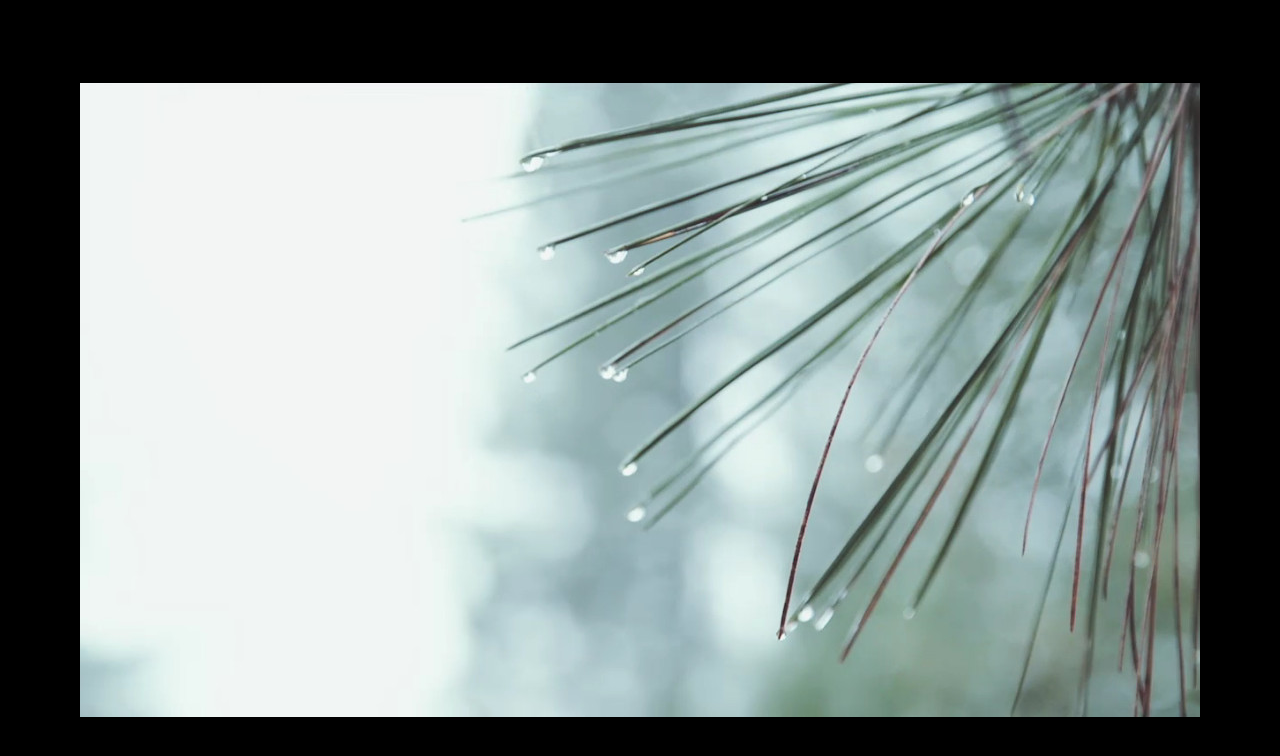
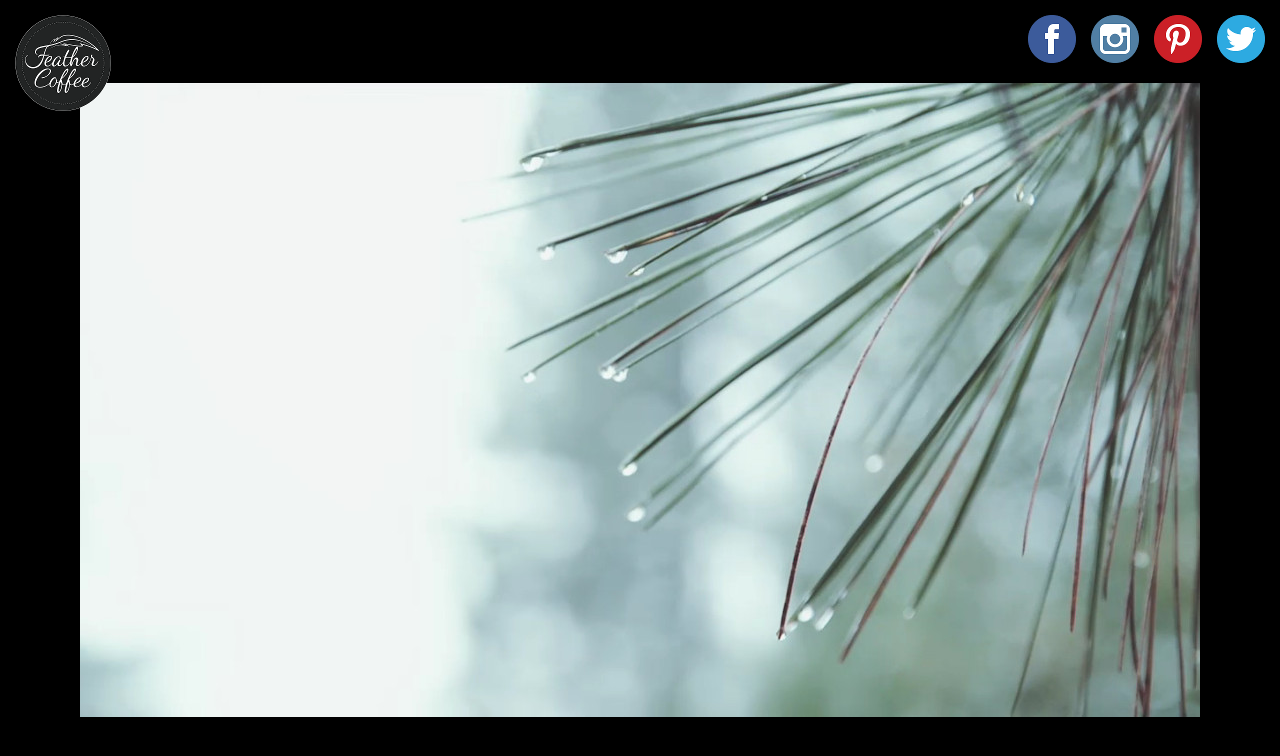
Before and after one commit to feathercoffee/feathercoffee.github.io, a plain HTML site: page index.html in a window 1280 px wide. Drawn offline with Linux system fonts and the light colour scheme.

Commit message:
#1 Add logo and social media icons

```diff
--- a/index.html
+++ b/index.html
@@ -2,32 +2,9 @@
 <html lang="en">
 	<head>
 		<meta name="viewport" content="initial-scale=1, maximum-scale=1, width=device-width, user-scalable=no">
+		<link rel="shortcut icon" href="favicon.ico" />
 		<title>Feather Coffee</title>
-		<style type="text/css">
-			video#background {
-				position: fixed;
-				right: 0;
-				bottom: 0;
-				min-width: 100%;
-				min-height: 100%;
-				width: auto;
-				height: auto;
-				z-index: -100;
-				background: url('images/Website_B-Roll_V1.jpg') no-repeat;
-				background-size: cover;
-			}
-			video {
-				display: block;
-			}
-			@media screen and (max-device-width: 800px) {
-				body {
-					background: url('images/Website_B-Roll_V1.jpg') #000 no-repeat center center fixed;
-				}
-				#background {
-					display: none;
-				}
-			}
-		</style>
+		<link rel="Stylesheet" href="style/main.css" />
 		<!--[if lt IE 9]>
 		<script>
 			document.createElement('video');
@@ -35,6 +12,13 @@
 		<![endif]-->
 	</head>
 	<body>
+		<div id="header">
+			<a id="logo" class="header-sprite" href="/" text="Feather Coffee" alt="Feather Coffee"></a>
+			<a id="twitter" class="social-media-icon header-sprite" href="https://twitter.com/feathercoffee" target="_blank" text="Feather Coffee on Twitter" alt="Feather Coffee on Twitter"></a>
+			<a id="pinterest" class="social-media-icon header-sprite" href="https://www.pinterest.com/melgron/feather-coffee-rare-disease-kickstarter-campaign/" target="_blank" text="Feather Coffee on Pinterest" alt="Feather Coffee on Pinterest"></a>
+			<a id="instagram" class="social-media-icon header-sprite" href="https://instagram.com/feathercoffee" target="_blank" text="Feather Coffee on Instagram" alt="Feather Coffee on Instagram"></a>
+			<a id="facebook" class="social-media-icon header-sprite" href="https://facebook.com/feathercoffee" target="_blank" text="Feather Coffee on Facebook" alt="Feather Coffee on Facebook"></a>
+		</div>
 		<video autoplay loop poster="images/Website_B-Roll_V1.jpg" id="background">
 			<source src="videos/Website_B-Roll_V1.webm" type="video/webm">
 			<source src="videos/Website_B-Roll_V1.mp4" type="video/mp4">
--- /dev/null
+++ b/style/main.css
@@ -0,0 +1,84 @@
+html {
+	font-size: 100%;
+	-moz-text-size-adjust: none;
+	-webkit-text-size-adjust: none;
+	-ms-text-size-adjust: none;
+	text-size-adjust: none;
+	-webkit-tap-highlight-color: transparent;
+}
+body {
+	margin: 15px 15px;
+	padding: 0;
+}
+video#background {
+	position: fixed;
+	right: 0;
+	bottom: 0;
+	min-width: 100%;
+	min-height: 100%;
+	width: auto;
+	height: auto;
+	z-index: -100;
+	background: url('/images/Website_B-Roll_V1.jpg') no-repeat;
+	background-size: cover;
+}
+video {
+	display: block;
+}
+@media screen and (max-device-width: 800px) {
+	body {
+		background: url('/images/Website_B-Roll_V1.jpg') #000 no-repeat center center fixed;
+	}
+	#background {
+		display: none;
+	}
+}
+.header-sprite {
+	background: url('/images/header-sprite.png') no-repeat center center;
+}
+.social-media-icon {
+	height: 48px;
+	width: 48px;
+	display: inline-block;
+	float: right;
+	margin-left: 15px;
+}
+#facebook.social-media-icon {
+	background-position: 0 0;
+}
+#instagram.social-media-icon {
+	background-position: 0 -48px;
+}
+#pinterest.social-media-icon {
+	background-position: -48px 0;
+}
+#twitter.social-media-icon {
+	background-position: -48px -48px;
+}
+#header #logo {
+	background-position: -96px 0;
+	display: inline-block;
+	height: 96px;
+	width: 96px;
+}
+@media only screen and (-webkit-min-device-pixel-ratio: 2),
+only screen and (min--moz-device-pixel-ratio: 2),
+only screen and (-o-min-device-pixel-ratio: 2/1),
+only screen and (min-device-pixel-ratio: 2),
+only screen and (min-resolution: 192dpi),
+only screen and (min-resolution: 2dppx) {
+	.header-sprite {
+		background: url('/images/header-sprite@2x.png') no-repeat center center;
+		background-size: 192px 96px;
+	}
+}
+@media only screen and (-webkit-min-device-pixel-ratio: 3),
+only screen and (min--moz-device-pixel-ratio: 3),
+only screen and (-o-min-device-pixel-ratio: 3/1),
+only screen and (min-device-pixel-ratio: 3),
+only screen and (min-resolution: 3dppx) {
+	.header-sprite {
+		background: url('/images/header-sprite@3x.png') no-repeat center center;
+		background-size: 192px 96px;
+	}
+}
```
Also changed, not shown: favicon.ico (added), images/header-sprite.png (added), images/header-sprite@2x.png (added), images/header-sprite@3x.png (added).
